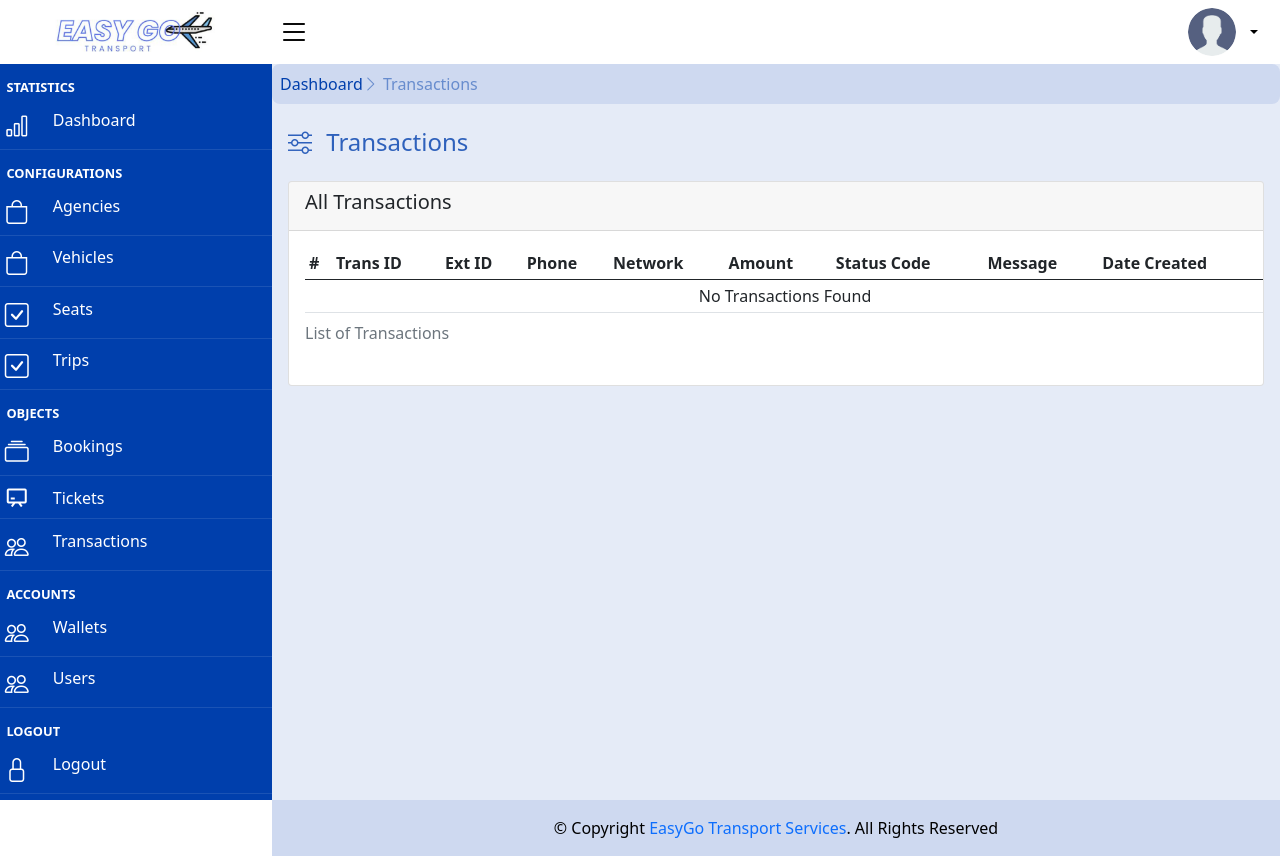
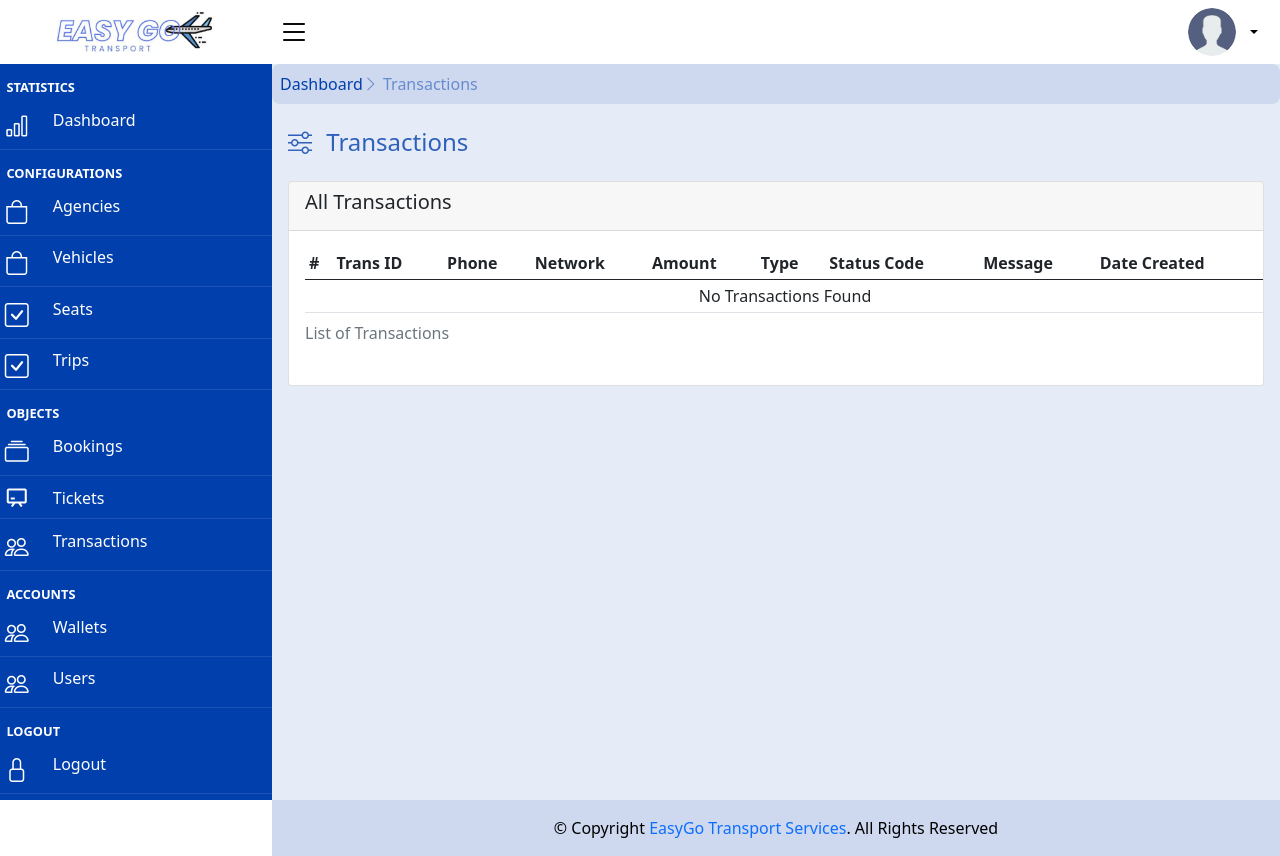
Before and after one commit to DevPrinceK/flight, a Django app: template core/backend/templates/backend/lists/transactions.html in a window 1280 px wide. Run offline with Django 4.2, Linux system fonts and the light colour scheme; the template is opened without the code that fills it, so the values that code supplies are empty; some libraries are stand-ins or nearby versions.

Commit message:
Update transactions.html

```diff
--- a/core/backend/templates/backend/lists/transactions.html
+++ b/core/backend/templates/backend/lists/transactions.html
@@ -26,10 +26,10 @@
                             <tr>
                                 <th>#</th>
                                 <th>Trans ID</th>
-                                <th>Ext ID</th>
                                 <th>Phone</th>
                                 <th>Network</th>
                                 <th>Amount</th>
+                                <th>Type</th>
                                 <th>Status Code</th>
                                 <th>Message</th>
                                 <th>Date Created</th>
@@ -41,10 +41,10 @@
                             <tr>
                                 <td>{{forloop.counter}}</td>
                                 <td>{{transaction.transaction_id}}</td>
-                                <td>{{transaction.external_id}}</td>
                                 <td>{{transaction.source_phone}}</td>
                                 <td>{{transaction.network}}</td>
                                 <td>{{transaction.amount}}</td>
+                                <td>{{transaction.transaction_type}}</td>
                                 <td>{{transaction.status_code}}</td>
                                 <td>{{transaction.status_message}}</td>
                                 <td>{{transaction.created_at|date:"d M Y"}}</td>
```
